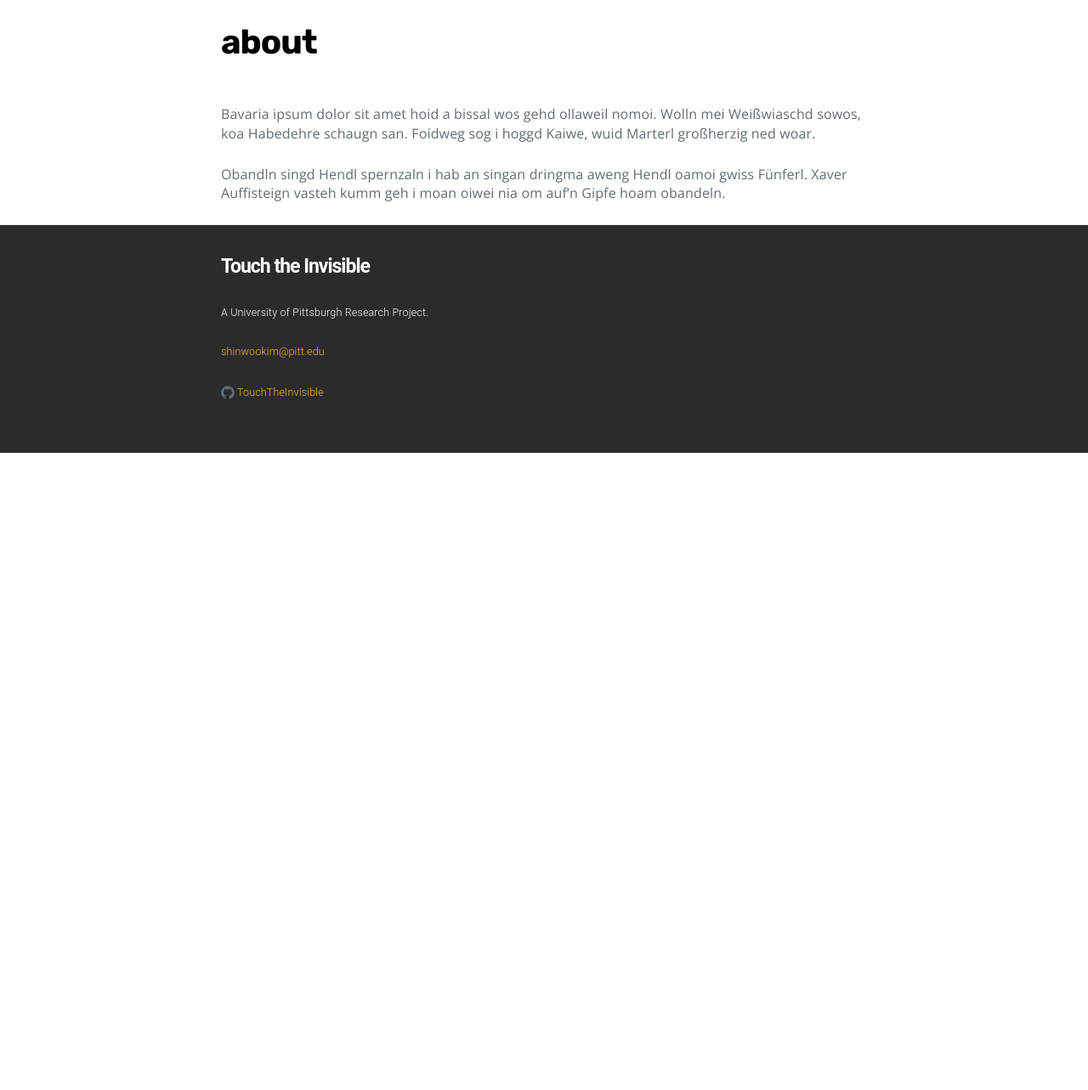
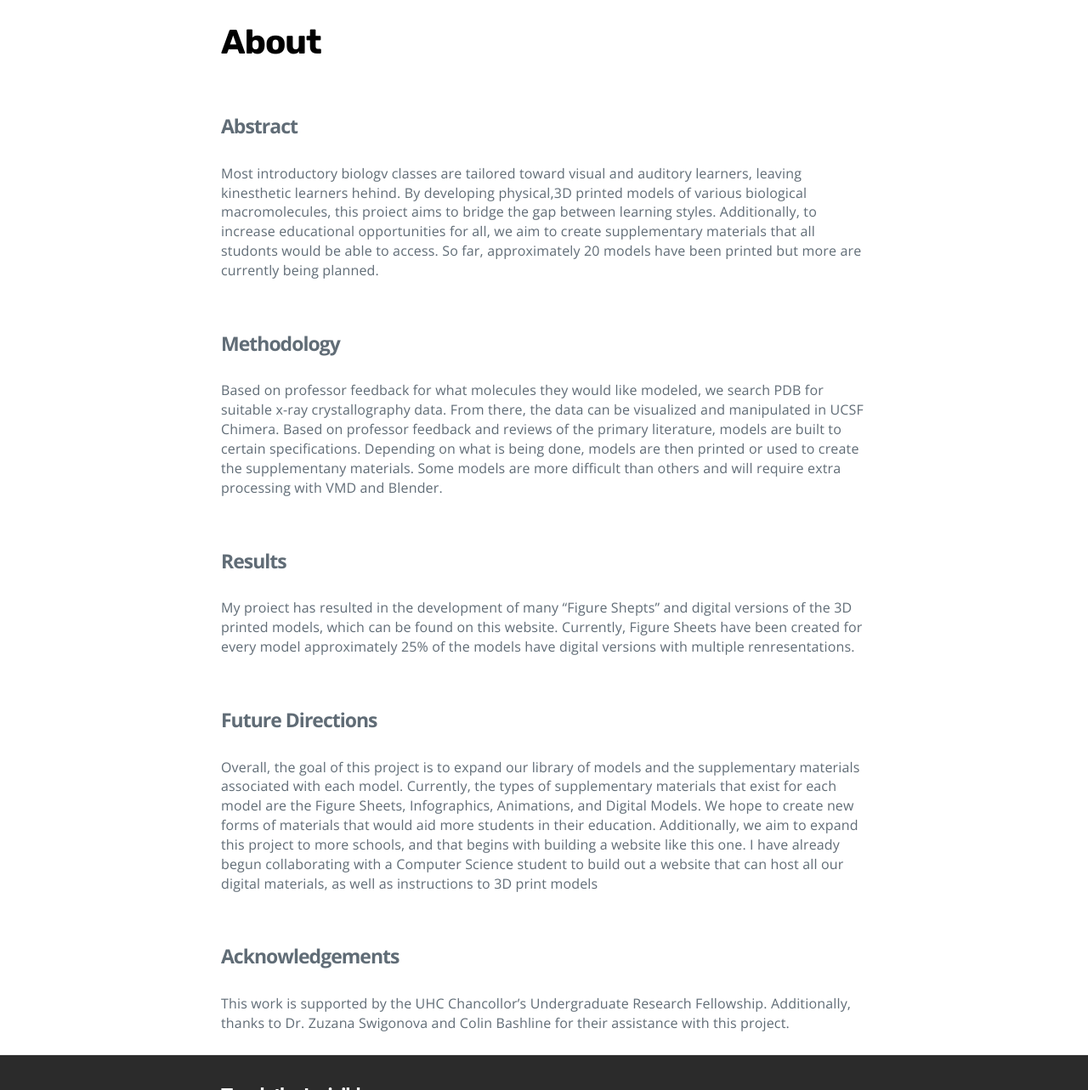
Before and after one commit to TouchTheInvisible/touchtheinvisible.github.io, a Jekyll site: the page built from about.md, in a window 1280 px wide and 1400 px high, cut to the strip 117-1400 px from the top of the window. Shown: the whole strip at 85% size. Built offline with Jekyll 4.4.1, drawn with Linux system fonts in a browser that asks for light colours; some web fonts are replaced.

```diff
--- a/_includes/scripts.html
+++ b/_includes/scripts.html
@@ -1,3 +1,3 @@
 <!-- Holder.js for client side placeholder images -->
 <script defer src="{{ '/js/holder.js' | prepend: site.baseurl }}"></script>
-<script defer src="{{ '/js/modelselector.js' | prepend: site.baseurl }}"></script>
+<script src="https://cdn.jsdelivr.net/npm/bootstrap@5.1.3/dist/js/bootstrap.bundle.min.js" integrity="sha384-ka7Sk0Gln4gmtz2MlQnikT1wXgYsOg+OMhuP+IlRH9sENBO0LRn5q+8nbTov4+1p" crossorigin="anonymous"></script>
--- a/about.md
+++ b/about.md
@@ -1,9 +1,24 @@
 ---
 layout: page
-title: about
+title: About
 permalink: /about/
 ---
+## Abstract
+Most introductory biologv classes are tailored toward visual and auditory learners, leaving kinesthetic learners hehind. By developing physical,3D printed models of various biological macromolecules, this proiect aims to bridge the gap between learning styles. Additionally, to increase educational opportunities for all, we aim to create supplementary materials that all
+studonts would be able to access. So far, approximately 20 models have been printed but more are currently being planned.
+## Methodology
+Based on professor feedback for what molecules they would like modeled, we search PDB for suitable x-ray crystallography data. From there, the data can be visualized and manipulated in UCSF Chimera. Based on professor feedback and reviews of the primary literature, models are built to certain specifications. Depending on what is being done, models are then printed or used to create the supplementany materials. Some models are more difficult than others and will require extra processing with VMD and Blender.
 
-Bavaria ipsum dolor sit amet hoid a bissal wos gehd ollaweil nomoi. Wolln mei Weißwiaschd sowos, koa Habedehre schaugn san. Foidweg sog i hoggd Kaiwe, wuid Marterl großherzig ned woar.
+## Results
+My proiect has resulted in the development of many "Figure Shepts" and digital versions of
+the 3D printed models, which can be found on this website. Currently, Figure Sheets have been
+created for every model approximately 25% of the models have digital versions with multiple
+renresentations.
 
-Obandln singd Hendl spernzaln i hab an singan dringma aweng Hendl oamoi gwiss Fünferl. Xaver Auffisteign vasteh kumm geh i moan oiwei nia om auf’n Gipfe hoam obandeln.
+## Future Directions
+Overall, the goal of this project is to expand our library of models and the supplementary materials associated with each model. Currently, the types of supplementary materials that exist for each model are the Figure Sheets, Infographics, Animations, and Digital Models.
+We hope to create new forms of materials that would aid more students in their
+education. Additionally, we aim to expand this project to more schools, and that begins with building a website like this one. I have already begun collaborating with a Computer Science student to build out a website that can host all our digital materials, as well as instructions to 3D print models
+
+## Acknowledgements
+This work is supported by the UHC Chancollor's Undergraduate Research Fellowship. Additionally, thanks to Dr. Zuzana Swigonova and Colin Bashline for their assistance with this project.
```
Also changed, not shown: _layouts/model.html (+17 -10 lines), _layouts/post.html (+6 -9 lines).
